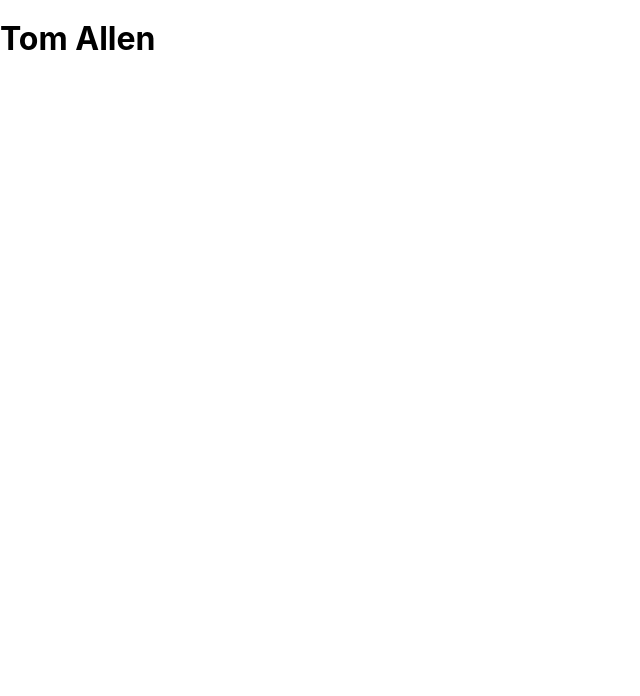
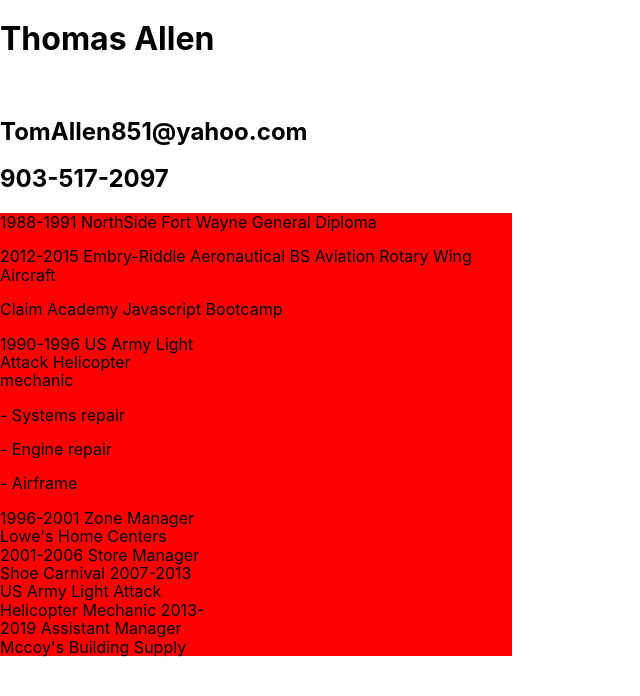
Before and after one commit to tallen15s/Resume, a website: page index.html in a window 1280 px wide. Shown: the whole page, without its empty margins (0-640 px from the left). Drawn offline with nearby package versions, Linux system fonts and the light colour scheme; a web font is replaced by a local one.

Commit message:
changes to resume

```diff
--- a/index.html
+++ b/index.html
@@ -3,23 +3,90 @@
   <head>
     <meta charset="UTF-8" />
     <meta name="viewport" content="width=device-width, initial-scale=1.0" />
-<!-- Head will not show in the actual page -->
-<!-- sets up default style and helps all browsers start off the same -->
+    <!-- Head will not show in the actual page -->
+    <!-- sets up default style and helps all browsers start off the same -->
 
-    <link rel="stylesheet" href="https://cdnjs.cloudflare.com/ajax/libs/modern-normalize/0.7.0/modern-normalize.css">
+    <link
+      rel="stylesheet"
+      href="https://cdnjs.cloudflare.com/ajax/libs/modern-normalize/0.7.0/modern-normalize.css"
+    />
+    <link rel="preconnect" href="https://fonts.gstatic.com">
 
-    <!-- TODO: Add some Google Fonts -->
-    <link rel="preconnect" href="https://fonts.gstatic.com">
-    <link href="https://fonts.googleapis.com/css2?family=Imbue&display=swap" rel="stylesheet">
-    <link rel="stylesheet" href="style.css">
+      <link href="https://fonts.googleapis.com/css2?family=Lora:ital,wght@1,500&display=swap" rel="stylesheet"> </style>
 
-    <!-- TODO: Update '<title>'. -->
-    <title>Tom Allen</title>
+
+
+
+
+
+    <link
+      href="https://fonts.googleapis.com/css2?family=Imbue&display=swap"
+      rel="stylesheet"
+    />
+    <link rel="stylesheet" href="style.css" />
+
+
+    <title>Thomas Allen</title>
   </head>
-  <!-- all visible page information will be in the body -->
+
   <body>
-    <!-- generally h1 should match our title -->
-    <h1>Tom Allen</h1>
+
+    <div>
+    <h1>Thomas Allen</h1>
+
+      <img href="https://baconmockup.com/640/360/">
+      <section class="square">
+      </div>
+
+      <h2>TomAllen851@yahoo.com</h2>
+      <h2>903-517-2097</h2>
+
+      </section>
+      <section class="square">
+        <p>1988-1991 NorthSide Fort Wayne
+          General Diploma</p>
+
+          <p>2012-2015 Embry-Riddle Aeronautical
+          BS Aviation Rotary Wing Aircraft</p>
+
+          <p>Claim Academy
+          Javascript Bootcamp</p>
+
+      <section class="square">
+        <p>1990-1996 US Army
+        Light Attack Helicopter mechanic</p>
+
+        <P> - Systems repair</P>
+        <p> - Engine repair</p>
+        <p> - Airframe</P>
+
+        1996-2001 Zone Manager
+        Lowe's Home Centers
+
+        2001-2006 Store Manager
+        Shoe Carnival
+
+        2007-2013 US Army
+        Light Attack Helicopter Mechanic
+
+        2013-2019 Assistant Manager
+        Mccoy's Building Supply
+
+
+
+      </p>
+
+      <section>
+
+
+
+      </section>
+
+
+
+
+
+
     <script src="./scripts.js" type="module"></script>
   </body>
 </html>
--- a/package.json
+++ b/package.json
@@ -11,7 +11,7 @@
     "html-css-js",
     "student"
   ],
-  "author": "Tom Allen",
+  "author": "Thomas Allen",
   "license": "MIT",
   "devDependencies": {
     "browser-sync": "^2.26.13",
--- a/style.css
+++ b/style.css
@@ -1,3 +1,14 @@
 body {
+
   font-family: -apple-system, BlinkMacSystemFont, 'Segoe UI', Roboto, Oxygen, Ubuntu, Cantarell, 'Open Sans', 'Helvetica Neue', sans-serif;
 }
+section {
+background-color: Green;
+border-radius: 8px;
+max-width: 40%;
+}
+.square {
+  background-color: red;
+  border-radius: 0px;
+
+}
```
Also changed, not shown: 1 other file.
